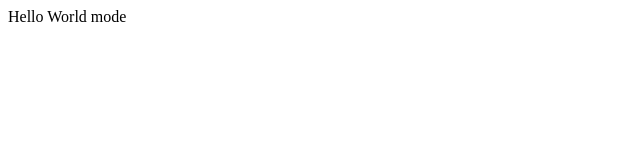
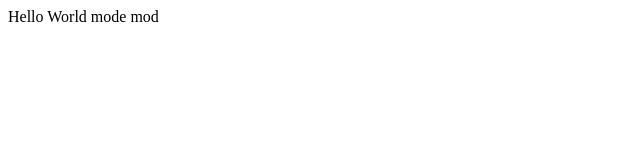
Before and after one commit to dheynoshan/wap.github.io, a plain HTML site: page index.html in a window 1280 px wide. Shown: the full height of the page, 0-640 px from the left. Drawn offline with Linux system fonts and the light colour scheme.

Commit message:
update 2

```diff
--- a/index.html
+++ b/index.html
@@ -7,6 +7,6 @@
     <title>Document</title>
 </head>
 <body>
-    Hello World mode
+    Hello World mode mod
 </body>
 </html>
```
